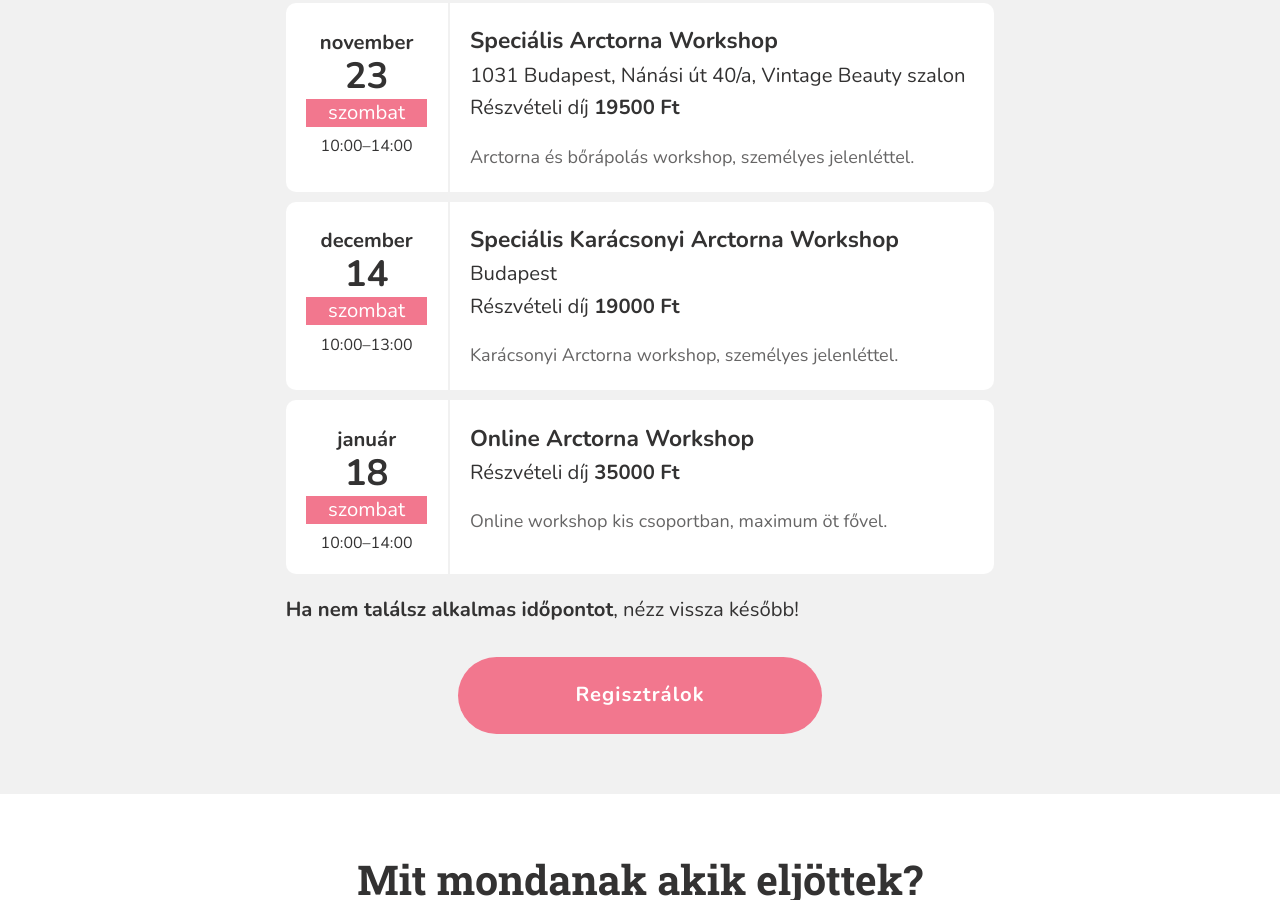
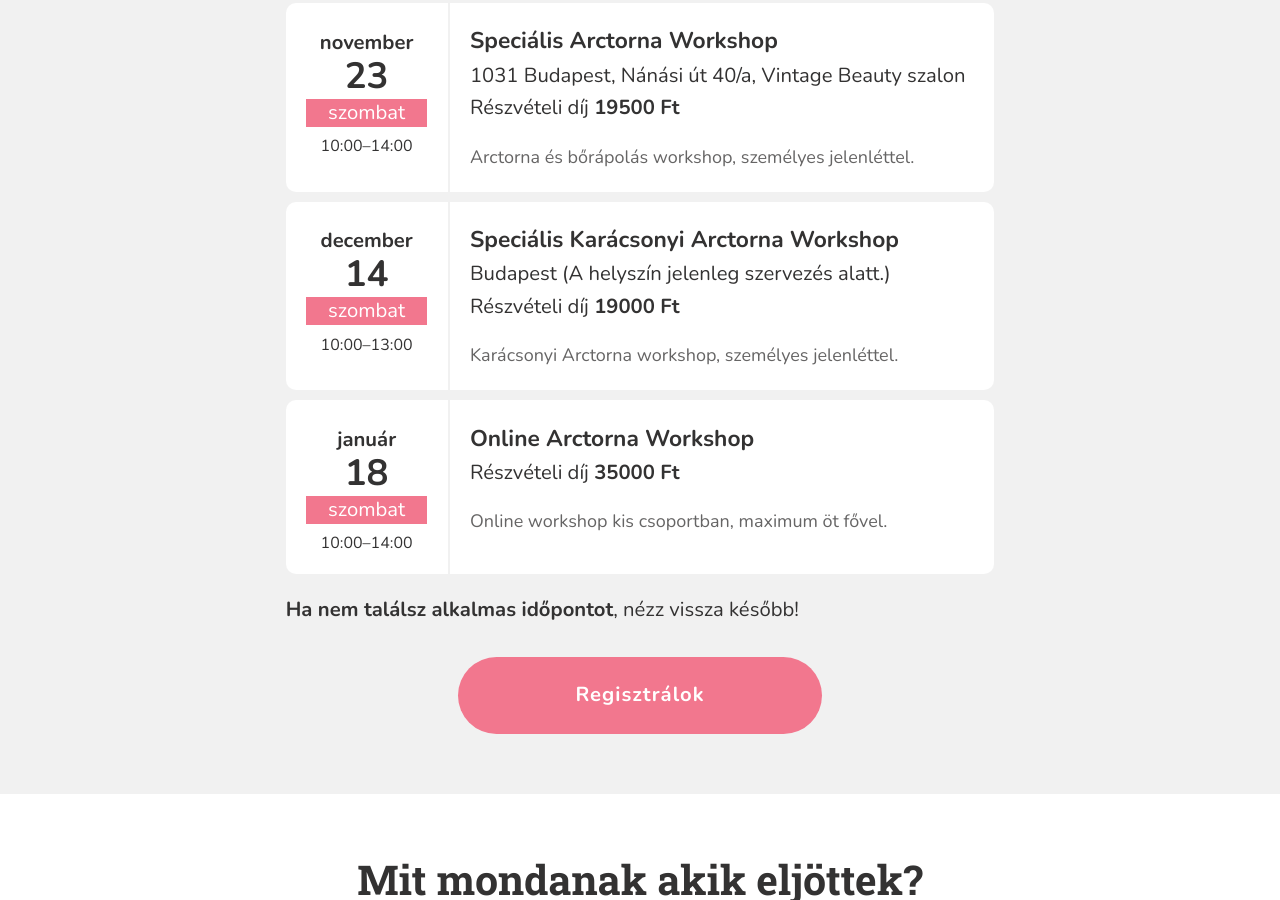
Before and after one commit to monikamudra/arctorna, a Jekyll site: the page built from workshop.md, in a window 1280 px wide and 900 px high, scrolled down 2250 px. Built offline with Jekyll 4.4.1, drawn with Linux system fonts in a browser that asks for light colours.

Commit message:
Update workshop event

```diff
--- a/_data/workshop.yaml
+++ b/_data/workshop.yaml
@@ -56,7 +56,7 @@ events:
     title: Speciális Karácsonyi Arctorna Workshop
     description: >-
       Karácsonyi Arctorna workshop, személyes jelenléttel.
-    address: Budapest
+    address: Budapest (A helyszín jelenleg szervezés alatt.)
     price: 19000
     full: false
 
```
